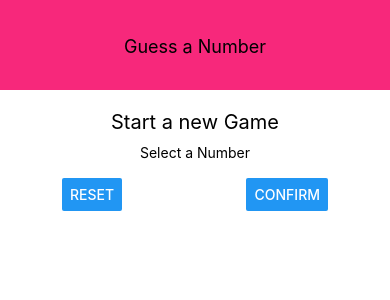
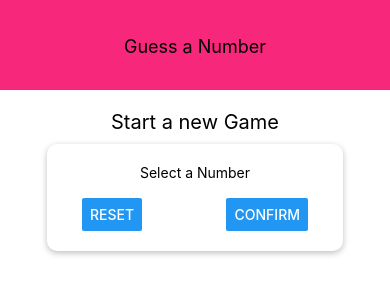
Before and after one commit to DiogoCastroSilva/guess-number, a React Native app: screen / in a window 390 px wide. Shown: the top 300 px of the page. Built offline with nearby package versions, Linux system fonts and the light colour scheme.

Commit message:
Create Card component

```diff
--- /dev/null
+++ b/components/Card/Card.js
@@ -0,0 +1,33 @@
+import React from 'react';
+import {
+    View,
+    StyleSheet
+} from 'react-native';
+
+const Card = ({ children, style }) => {
+    return (
+        <View style={{...styles.card, ...style}}>
+            {children}
+        </View>
+    );
+};
+
+const styles = StyleSheet.create({
+    card: {
+        // ios
+        shadowColor: 'black',
+        shadowOffset: {
+            width: 0,
+            height: 2
+        },
+        shadowRadius: 6,
+        shadowOpacity: 0.26,
+        // android
+        elevation: 8,
+        backgroundColor: 'white',
+        padding: 20,
+        borderRadius: 10
+    }
+});
+
+export default Card;
--- a/screens/StartGame/StartGame.js
+++ b/screens/StartGame/StartGame.js
@@ -6,19 +6,20 @@
     Button,
     Text
 } from 'react-native';
+import Card from '../../components/Card/Card';
 
 const StartGame = () => {
     return (
         <View style={styles.screen}>
             <Text style={styles.title}>Start a new Game</Text>
-            <View style={styles.inputContainer}>
+            <Card style={styles.inputContainer}>
                 <Text>Select a Number</Text>
                 <TextInput />
                 <View style={styles.buttonContainer}>
                     <Button title="Reset" onPress={() => {}} />
                     <Button title="Confirm" onPress={() => {}} />
                 </View>
-            </View>
+            </Card>
         </View>
     );
 };
@@ -36,7 +37,7 @@
     inputContainer: {
         width: 300,
         maxWidth: '80%',
-        alignItems: 'center'
+        alignItems: 'center',
     },
     buttonContainer: {
         flexDirection: 'row',
```
